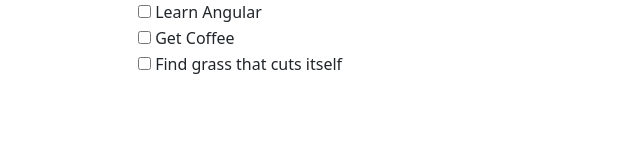
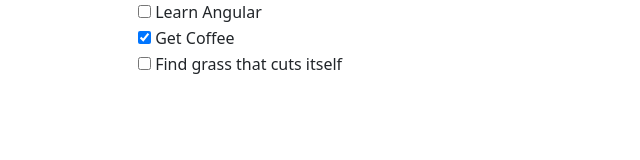
Before and after one commit to MajorDigi/angular_Wishlist, an Angular app: page / in a window 1280 px wide. Shown: the top 160 px of the page, without its empty margins (0-640 px from the left). Built offline with nearby package versions, Linux system fonts and the light colour scheme.

Commit message:
Updated app.component: added checkbox input element, included index, and bound index to checkbox attribute using Angular's [attr.] syntax.

```diff
--- a/src/app/app.component.html
+++ b/src/app/app.component.html
@@ -10,10 +10,15 @@
     </ng-template>
     <ng-template #showItems>
       <ul *ngIf="items.length > 0" class="wish-list">
-    <li *ngFor="let item of items">
+    <li *ngFor="let item of items; index as ii">
       <div class="form-check">
         <label class="form-check-label">
-          <input class="checkbox" type="checkbox"> {{item.wishText}}
+          <input
+          class="checkbox"
+          type="checkbox"
+          [checked]="item.isComplete"
+          [attr.data-index]="ii"
+          > {{item.wishText}}
           </label>
       </div>
     </li>
```
